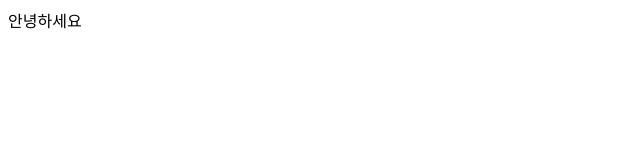
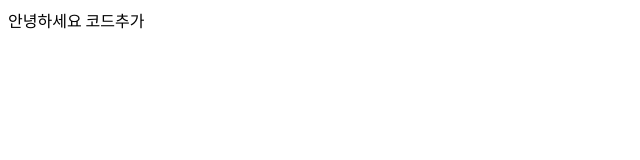
Before and after one commit to kangjaenam/fast-web-recipe, a plain HTML site: page index.html in a window 1280 px wide. Shown: the full height of the page, 0-640 px from the left. Drawn offline with Linux system fonts and the light colour scheme.

Commit message:
코드추가
연동 확인중..

```diff
--- a/index.html
+++ b/index.html
@@ -7,5 +7,7 @@
 </head>
 <body>
     안녕하세요
+
+    코드추가
 </body>
 </html>
```
